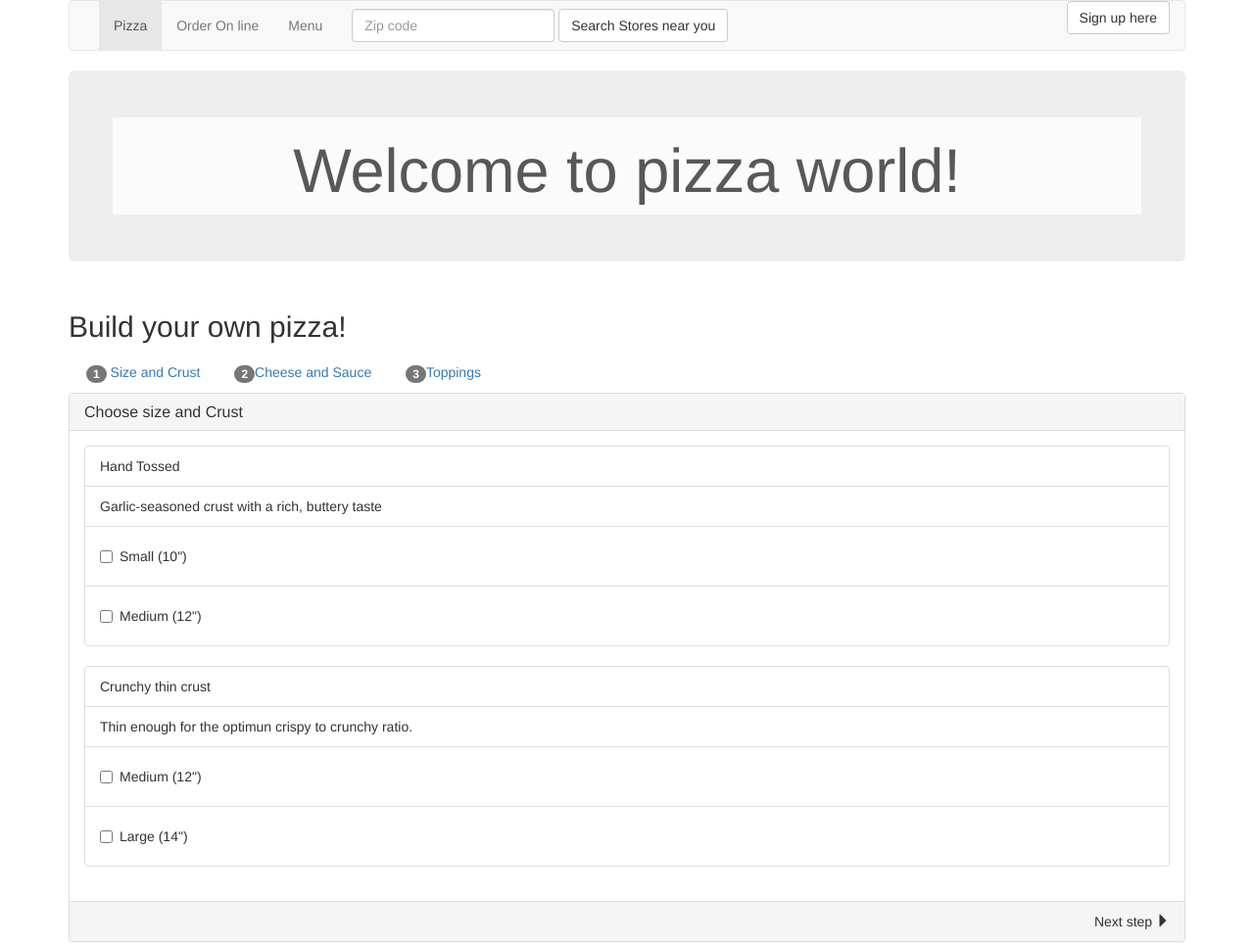
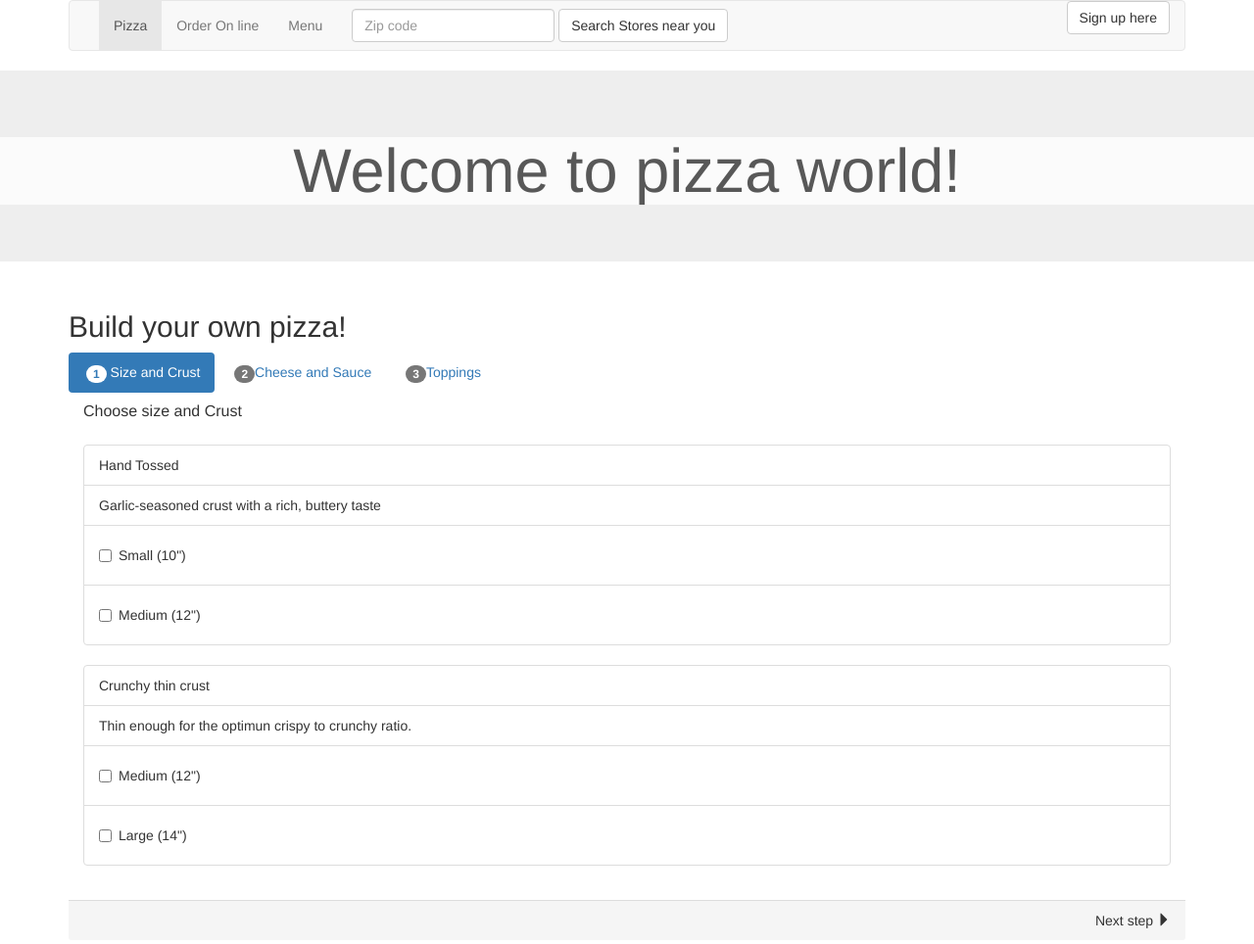
Before and after one commit to JohannaGomez/codeup-web-exercises, a plain HTML site: page order-pizza.html in a window 1280 px wide. Shown: the top 964 px of the page at 98% size. Drawn offline with nearby package versions, Linux system fonts and the light colour scheme.

```diff
--- a/order-pizza.html
+++ b/order-pizza.html
@@ -41,24 +41,34 @@
             </div><!-- /.container-fluid -->
         </nav>
     </div>
+    <!--<div class="container">-->
+        <div class="jumbotron">
+                <!--<div class="row text-center" id="pizza-text">-->
+                    <h1 id="pizza-text" class="text-center">Welcome to pizza world!</h1>
+                <!--</div>-->
+        </div>
+    <!--</div>-->
+<!--This component should be hidden for extra-small (xs) devices. See the documentation for responsive utility classes to hide the jumbotron properly.-->
+    <form method="POST" action="">
     <div class="container">
-        <div class="jumbotron">
-                <div class="row text-center" id="pizza-text">
-                    <h1>Welcome to pizza world!</h1>
-                </div>
-        </div>
-    </div>
-<!--This component should be hidden for extra-small (xs) devices. See the documentation for responsive utility classes to hide the jumbotron properly.-->
+        <h2>Build your own pizza!</h2>
 
-        <div class="container">
-            <h2>Build your own pizza!</h2>
-            <ul class="nav nav-pills" role="tablist">
-                <li role="presentation" class=""><a href="#"><span class="badge">1</span> Size and Crust </a></li>
-                <li role="presentation" class=""><a href="#"><span class="badge">2</span>Cheese and Sauce</a></li>
-                <li role="presentation" class=""><a href="#"><span class="badge">3</span>Toppings</a></li>
-            </ul>
+        <!--<div class="tab-content">-->
+            <!--<div role="tabpanel" class="tab-pane active" id="home">...</div>-->
+            <!--<div role="tabpanel" class="tab-pane" id="profile">...</div>-->
+            <!--<div role="tabpanel" class="tab-pane" id="messages">...</div>-->
+            <!--<div role="tabpanel" class="tab-pane" id="settings">...</div>-->
+        <!--</div>-->
+
+        <ul class="nav nav-pills" role="tablist">
+            <li role="presentation" class="active"><a href="#sizeandcrust" aria-controls="sizeandcrust" role="tab" data-toggle="tab"><span class="badge">1</span> Size and Crust </a></li>
+            <li role="presentation" class=""><a href="#cheeseandsauce" aria-controls="cheeseandsauce" role="tab" data-toggle="tab"><span class="badge">2</span>Cheese and Sauce</a></li>
+            <li role="presentation" class=""><a href="#toppings" aria-controls="toppings" role="tab" data-toggle="tab"><span class="badge">3</span>Toppings</a></li>
+        </ul>
             <!--  ***************** panel for size and crust *******************************************-->
-            <div class="panel panel-default">
+        <div class="tab-content">
+            <div role="tabpanel" class="tab-pane active" id="sizeandcrust">
+            <!--<div class="panel panel-default">-->
                 <div class="panel-heading">
                     <h3 class="panel-title">Choose size and Crust</h3>
                 </div>
@@ -95,7 +105,8 @@
                 <div class="panel-footer text-right">Next step <span class="glyphicon glyphicon-triangle-right" aria-hidden="true"></span></div>
             </div>
 <!--************************************************panel for cheese and sauce-->
-            <div class="panel panel-default">
+            <div role="tabpanel" class="tab-pane" id="cheeseandsauce">
+            <!--<div class="panel panel-default">-->
                 <div class="panel-heading">
                     <h3 class="panel-title">Choose cheese and sauce</h3>
                 </div>
@@ -142,7 +153,8 @@
                 </div>
             </div>
             <!--*******************    panel for toppings  *********************************************-->
-            <div class="panel panel-default">
+            <div role="tabpanel" class="tab-pane" id="toppings">
+            <!--<div class="panel panel-default">-->
                 <div class="panel-heading">
                     <h3 class="panel-title">Choose Toppings</h3>
                 </div>
@@ -198,7 +210,10 @@
                 <div class="panel-footer text-right">Checkout <span class="glyphicon glyphicon-saved" aria-hidden="true"></span></div>
             </div>
         </div>
+    </div>
 
+    <script src="//code.jquery.com/jquery-2.2.4.min.js"></script>
+    <script src="//netdna.bootstrapcdn.com/bootstrap/3.1.1/js/bootstrap.min.js"></script>
 
 </body>
 </html>
```
